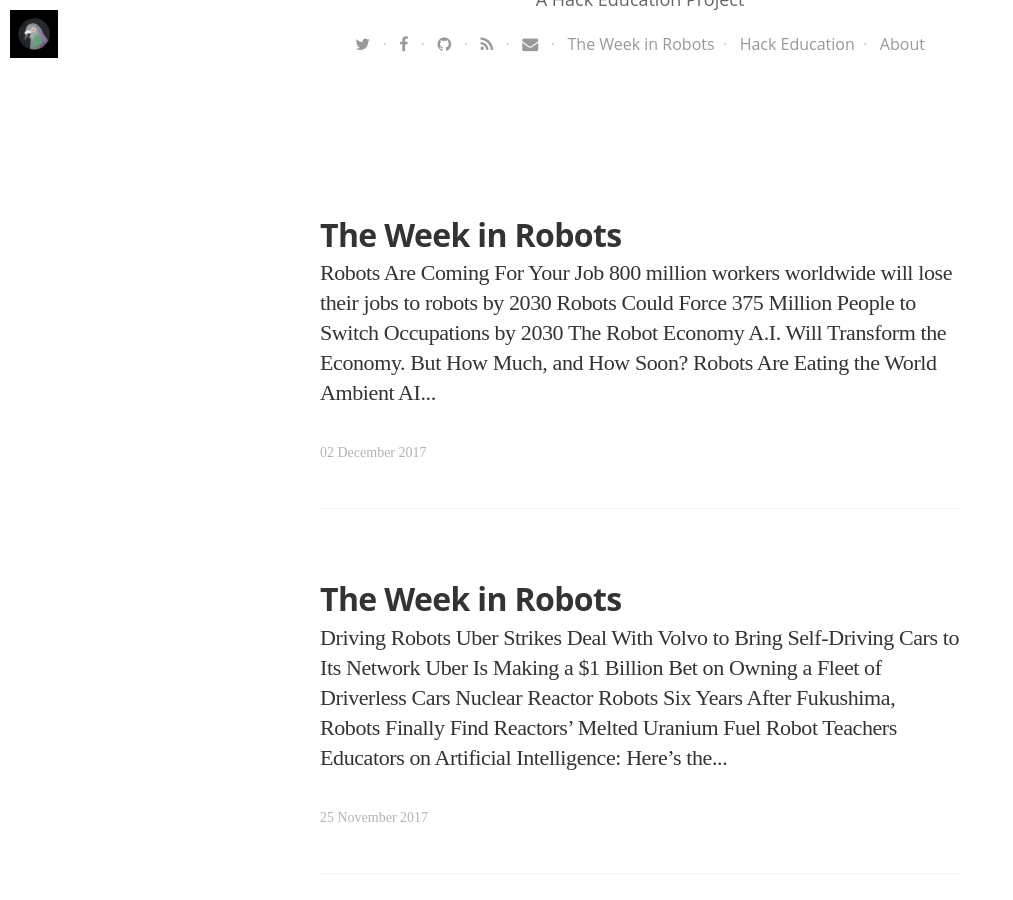
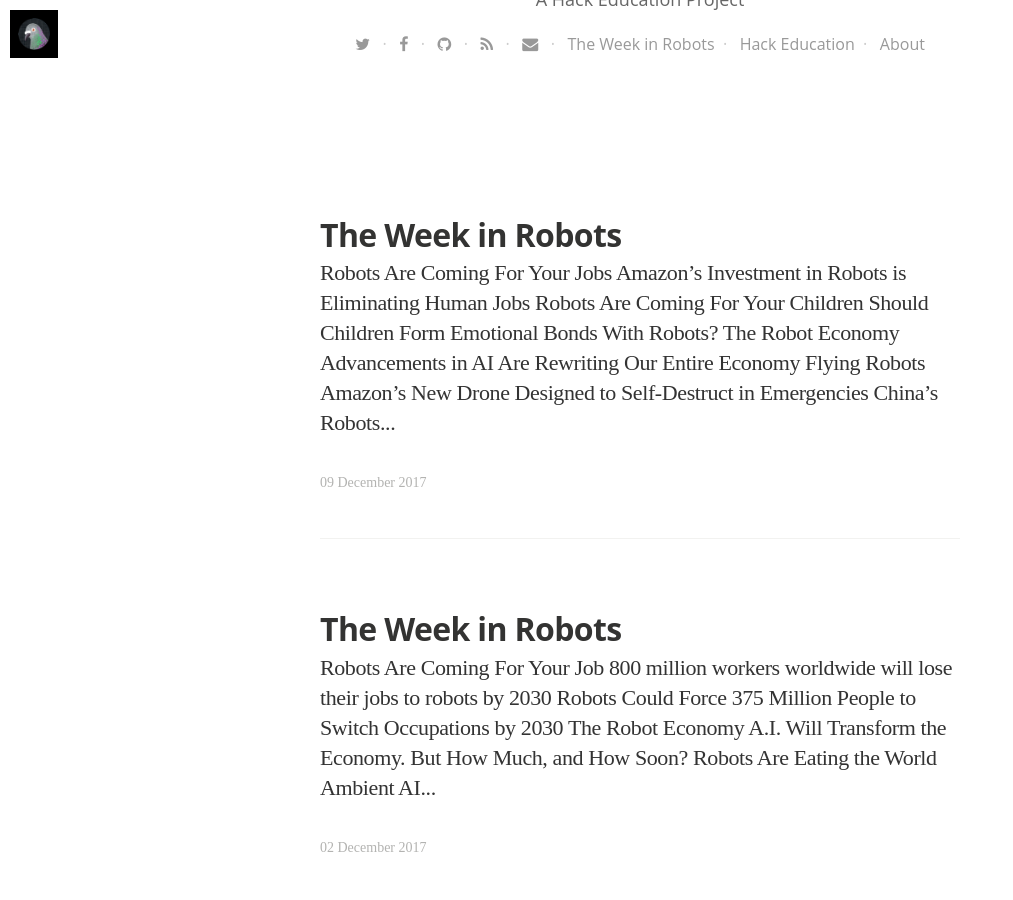
Before and after one commit to HackEducation/robot-news, a Jekyll site: the page built from blog/index.html, in a window 1280 px wide and 900 px high, scrolled down 656 px. Shown: the whole window, without its empty margins (0-1013 px from the left). Built offline with Jekyll 4.4.1, drawn with Linux system fonts in a browser that asks for light colours; nearby versions of some CDN libraries; some web fonts are replaced; the list of posts is cut into pages by our own code; some of the changed text lies outside the part shown.

Commit message:
new article

```diff
--- /dev/null
+++ b/_posts/2017-12-09-week-in-robots.html
@@ -0,0 +1,140 @@
+---
+layout: post
+title: "The Week in Robots"
+date: 2017-12-09 09:20:00 +0000
+tags:
+image: https://s3.amazonaws.com/hackedu/2017-12-09-robot.jpg
+imagecredits: https://www.flickr.com/photos/purewightphotography/8197548940
+---
+<h3>Robots Are Coming For Your Jobs <img src="https://s3.amazonaws.com/hackedu/template_robot1a.png" height="42" width="42" align="right" style="margin:10px"></h3>
+<br />
+<p><a href="https://www.technologyreview.com/the-download/609672/amazons-investment-in-robots-is-eliminating-human-jobs/">Amazon&#8217;s Investment in Robots is Eliminating Human Jobs</a></p>
+
+<h3>Robots Are Coming For Your Children <img src="https://s3.amazonaws.com/hackedu/template_robot2a.png" height="42" width="42" align="right" style="margin:10px"></h3>
+<br />
+<p><a href="https://www.theatlantic.com/magazine/archive/2017/12/my-sons-first-robot/544137/">Should Children Form Emotional Bonds With Robots?</a></p>
+
+<h3>The Robot Economy <img src="https://s3.amazonaws.com/hackedu/template_robot20a.png" height="42" width="42" align="right" style="margin:10px"></h3>
+<br />
+<p><a href="https://futurism.com/advancements-ai-rewriting-entire-economy/">Advancements in AI Are Rewriting Our Entire Economy</a></p>
+
+
+<h3>Flying Robots <img src="https://s3.amazonaws.com/hackedu/template_robot3a.png" height="42" width="42" align="right" style="margin:10px"></h3>
+<br />
+<p><a href="https://futurism.com/amazon-new-drone-self-destruct/">Amazon&#8217;s New Drone Designed to Self-Destruct in Emergencies</a></p>
+
+<h3>China&#8217;s Robots <img src="https://s3.amazonaws.com/hackedu/template_robot4a.png" height="42" width="42" align="right" style="margin:10px"></h3>
+<br />
+<p><a href="https://www.nytimes.com/2017/12/03/business/china-artificial-intelligence.html">China&#8217;s A.I. Advances Help Its Tech Industry, and State Security</a></p>
+
+<h3>San Francisco&#8217;s Robots <img src="https://s3.amazonaws.com/hackedu/template_robot5a.png" height="42" width="42" align="right" style="margin:10px"></h3>
+<br />
+<p><a href="https://www.technologyreview.com/the-download/609730/san-francisco-is-really-really-worried-about-robots/">San Francisco Is Really, Really Worried about Robots</a></p>
+
+<p><a href="https://futurism.com/san-francisco-approves-tight-regulations-delivery-robots/">San Francisco Approves Tight Regulations on Delivery Robots</a></p>
+
+<p><a href="https://www.wired.com/story/san-francisco-just-put-the-brakes-on-delivery-robots/">San Francisco Just Put the Brakes on Delivery Robots</a></p>
+
+<h3>Canada&#8217;s Robots <img src="https://s3.amazonaws.com/hackedu/template_robot6a.png" height="42" width="42" align="right" style="margin:10px"></h3>
+<br />
+<p><a href="https://www.universityaffairs.ca/features/feature-article/canada-emerged-leader-artificial-intelligence/">How Canada has emerged as a leader in artificial intelligence</a></p>
+
+<h3>USA&#8217;s Robots <img src="https://s3.amazonaws.com/hackedu/template_robot7a.png" height="42" width="42" align="right" style="margin:10px"></h3>
+<br />
+<p><a href="https://www.technologyreview.com/s/609610/the-us-leads-in-artificial-intelligence-but-for-how-long/">The U.S. Leads in Artificial Intelligence, but for How Long?</a></p>
+
+<h3>Robot Games <img src="https://s3.amazonaws.com/hackedu/template_robot8a.png" height="42" width="42" align="right" style="margin:10px"></h3>
+<br />
+<p><a href="https://www.technologyreview.com/the-download/609697/deepminds-groundbreaking-alphago-zero-ai-is-now-a-versatile-gamer/">DeepMind&#8217;s Groundbreaking AlphaGo Zero AI Is Now a Versatile Gamer</a></p>
+
+<p><a href="https://futurism.com/4-hours-googles-ai-mastered-chess-knowledge-history/">In Just 4 Hours, Google&#8217;s AI Mastered All The Chess Knowledge in History</a></p>
+
+<p><a href="https://www.technologyreview.com/s/609736/alpha-zeros-alien-chess-shows-the-power-and-the-peculiarity-of-ai/">Alpha Zero&#8217;s &#8220;Alien&#8221; Chess Shows the Power, and the Peculiarity, of AI</a></p>
+
+<h3>Robot Shoppers <img src="https://s3.amazonaws.com/hackedu/template_robot9a.png" height="42" width="42" align="right" style="margin:10px"></h3>
+<br />
+<p><a href="https://www.nytimes.com/2017/12/06/business/bots-shopping-christmas-holidays.html">How the Bot Stole Christmas: Toys Like Fingerlings Are Snapped Up and Resold</a></p>
+
+<h3>Robot Lawyers <img src="https://s3.amazonaws.com/hackedu/template_robot10a.png" height="42" width="42" align="right" style="margin:10px"></h3>
+<br />
+<p><a href="https://www.technologyreview.com/the-download/609694/victims-of-sexual-harassment-have-a-new-resource-ai/">Victims of Sexual Harassment Have a New Resource: AI</a></p>
+
+<h3>Driving Robots <img src="https://s3.amazonaws.com/hackedu/template_robot11a.png" height="42" width="42" align="right" style="margin:10px"></h3>
+<br />
+<p><blockquote class="twitter-tweet" data-lang="en"><p lang="en" dir="ltr">&quot;The Los Angeles Police Department asked drivers to avoid navigation apps, which are steering users onto more open routes — in this case, streets in the neighborhoods that are on fire.&quot; <a href="https://t.co/I3sICDIF4A">https://t.co/I3sICDIF4A</a></p>&mdash; Joel Rubin (@joelrubin) <a href="https://twitter.com/joelrubin/status/938574971852304384?ref_src=twsrc%5Etfw">December 7, 2017</a></blockquote>
+
+<script async src="https://platform.twitter.com/widgets.js" charset="utf-8"></script></p>
+
+<p><a href="https://xkcd.com/1925/">Self-Driving Car Milestones</a></p>
+
+<p><a href="https://www.eater.com/2017/12/8/16751126/tesla-beer-electric-truck-hello-kitty-wine">Anheuser-Busch Will Use Driverless Electric Trucks to Deliver Beer</a></p>
+
+<p><a href="https://www.technologyreview.com/s/609593/the-woman-engineering-ubers-driverless-trucks/">The Woman Engineering Uber&#8217;s Driverless Trucks</a></p>
+
+<p><a href="https://www.technologyreview.com/the-download/609712/hondas-driverless-cars-and-robots-will-get-smarts-from-a-chinese-ai-firm/">Honda&#8217;s Driverless Cars and Robots Will Get Smarts from a Chinese AI Firm</a></p>
+
+<p><a href="https://www.technologyreview.com/the-download/609721/how-do-you-design-an-autonomous-car-from-scratch/">How Do You Design an Autonomous Car from Scratch?</a></p>
+
+<p><a href="https://www.technologyreview.com/the-download/609729/tesla-is-building-its-own-custom-ai-chips/">Tesla Is Building Its Own Custom AI Chips</a></p>
+
+<h3>Robots in Space <img src="https://s3.amazonaws.com/hackedu/template_robot12a.png" height="42" width="42" align="right" style="margin:10px"></h3>
+<br />
+<p><a href="https://futurism.com/genesis-project-robots-seed-galaxy-life/">The Genesis Project Plans to Use Robots to Seed the Galaxy With Life</a></p>
+
+<h3>Robot &#8220;Intelligence&#8221; <img src="https://s3.amazonaws.com/hackedu/template_robot13a.png" height="42" width="42" align="right" style="margin:10px"></h3>
+<br />
+<p><a href="https://futurism.com/google-artificial-intelligence-built-ai/">Google&#8217;s Artificial Intelligence Built an AI That Outperforms Any Made by Humans</a></p>
+
+<p><a href="https://cacm.acm.org/news/223386-the-next-big-step-for-ai-understanding-video/fulltext">The Next Big Step for AI? Understanding Video</a></p>
+
+<p><a href="http://flowingdata.com/2017/12/07/how-artificial-intelligence-can-augment-our-own/">How artificial intelligence can augment our own</a> </p>
+
+<p><a href="https://futurism.com/swarm-intelligence-correctly-predicted-times-person-of-the-year/">A Swarm Intelligence Correctly Predicted TIME&#8217;s Person of the Year</a></p>
+
+<h3>Robot Tax Benefits <img src="https://s3.amazonaws.com/hackedu/template_robot14a.png" height="42" width="42" align="right" style="margin:10px"></h3>
+<br />
+<p><a href="https://www.npr.org/2017/12/08/569118310/tax-bill-favors-adding-robots-over-workers-critics-say">Tax Bill Favors Adding Robots Over Workers, Critics Say</a></p>
+
+<h3>Bad Robots <img src="https://s3.amazonaws.com/hackedu/template_robot15a.png" height="42" width="42" align="right" style="margin:10px"></h3>
+<br />
+<p><a href="https://www.technologyreview.com/the-download/609675/a-new-big-bad-botnet-of-things-is-on-the-prowl/">A New Big, Bad Botnet of Things Is on the Prowl</a></p>
+
+<h3>Robot Geneticists <img src="https://s3.amazonaws.com/hackedu/template_robot16a.png" height="42" width="42" align="right" style="margin:10px"></h3>
+<br />
+<p><a href="https://www.technologyreview.com/s/609647/google-has-released-an-ai-tool-that-makes-sense-of-your-genome/">Google Has Released an AI Tool That Makes Sense of Your Genome</a></p>
+
+<h3>Robot Metal <img src="https://s3.amazonaws.com/hackedu/template_robot17a.png" height="42" width="42" align="right" style="margin:10px"></h3>
+<br />
+<p><a href="https://futurism.com/new-black-metal-album-published-wasnt-made-human/">A New Black Metal Album Was Just Published &#8211; and It Wasn&#8217;t Made by a Human</a></p>
+
+<h3>Building Robots <img src="https://s3.amazonaws.com/hackedu/template_robot18a.png" height="42" width="42" align="right" style="margin:10px"></h3>
+<br />
+<p><a href="https://techcrunch.com/2017/12/04/wandelbots-wants-to-reinvent-the-way-we-program-robots/">Wandelbots wants to reinvent the way we program robots</a></p>
+
+<h3>Recruiting Robot Workers <img src="https://s3.amazonaws.com/hackedu/template_robot19a.png" height="42" width="42" align="right" style="margin:10px"></h3>
+<br />
+<p><a href="https://www.technologyreview.com/the-download/609707/its-recruiting-season-for-ais-top-talent-and-things-are-getting-a-little-zany/">It&#8217;s Recruiting Season for AI&#8217;s Top Talent, and Things Are Getting a Little Zany</a></p>
+
+<h3>Robot Teachers <img src="https://s3.amazonaws.com/hackedu/template_robot1a.png" height="42" width="42" align="right" style="margin:10px"></h3>
+<br />
+<p><a href="https://cacm.acm.org/news/223388-robot-learning-improves-student-engagement/fulltext">Robot Learning Improves Student Engagement</a></p>
+
+<p><a href="http://blogs.edweek.org/edweek/DigitalEducation/2017/12/artificial_intelligence_future_of_work_schools_RAND.html">If the Impact of Artificial Intelligence on Work is Unclear, What Can Schools Do?</a></p>
+
+<h3>Robot Biases <img src="https://s3.amazonaws.com/hackedu/template_robot2a.png" height="42" width="42" align="right" style="margin:10px"></h3>
+<br />
+<p><a href="http://www.cbc.ca/radio/spark/362-machine-learning-outliers-smart-device-ownership-and-more-1.4279433/ai-s-problem-with-disability-and-diversity-1.4279444">AI&#8217;s problem with disability and diversity</a></p>
+
+<p><a href="https://www.technologyreview.com/the-download/609664/googles-new-ai-smile-detector-shows-how-embracing-race-and-gender-can-reduce/">Google&#8217;s New AI Smile Detector Shows How Embracing Race and Gender Can Reduce Bias</a></p>
+
+<h3>Robot Realities <img src="https://s3.amazonaws.com/hackedu/template_robot3a.png" height="42" width="42" align="right" style="margin:10px"></h3>
+<br />
+<p><a href="https://futurism.com/ai-makes-fake-videos-facilitate-end-reality-know-it/">An AI That Makes Fake Videos May Facilitate the End of Reality as We Know It</a></p>
+
+<h3>Robots&#8217; Rights <img src="https://s3.amazonaws.com/hackedu/template_robot4a.png" height="42" width="42" align="right" style="margin:10px"></h3>
+<br />
+<p><a href="https://futurism.com/videos/humanitys-next-great-debate-what-rights-should-conscious-ai-have/">Humanity&#8217;s Next Great Debate: What Rights Should Conscious AI Have?</a></p>
+
+<h3>Random Robot Bullshit <img src="https://s3.amazonaws.com/hackedu/template_robot5a.png" height="42" width="42" align="right" style="margin:10px"></h3>
+<br />
+<p><a href="https://cacm.acm.org/news/223387-new-robots-can-see-into-their-future/fulltext">New Robots Can See Into Their Future</a></p>
--- a/index.html
+++ b/index.html
@@ -1,14 +1,14 @@
 ---
 layout: default
 ---
-<h3>Robots, Artificial Intelligence, and the Automation of Everyday Life</h3>
+<h3>Robots and the Automation of Everyday Life</h3>
 <br />
 
 <p>For almost one hundred years, we&#8217;ve told wild stories about robots. The Robot Age has always been almost upon us, at once threatening our lives and our livelihoods and promising a world of machine intelligence and machine labor.</p>
 
 <p>Each week, I update this website with the list of the latest &#8220;robot news.&#8221; These are the stories currently in circulation about the world-to-come and the automation of everyday life.</p>
 
-<p><strong>The Week in Robots</strong>: <a href="http://robots.hackeducation.com/2017/12/02/week-in-robots">2 December 2017</a></p>
+<p><strong>The Week in Robots</strong>: <a href="http://robots.hackeducation.com/2017/12/09/week-in-robots">9 December 2017</a></p>
 
 <p>(You can also stay up-to-date via <a href="http://robots.hackeducation.com/blog/">this project's blog</a>.)</p>
 
```
